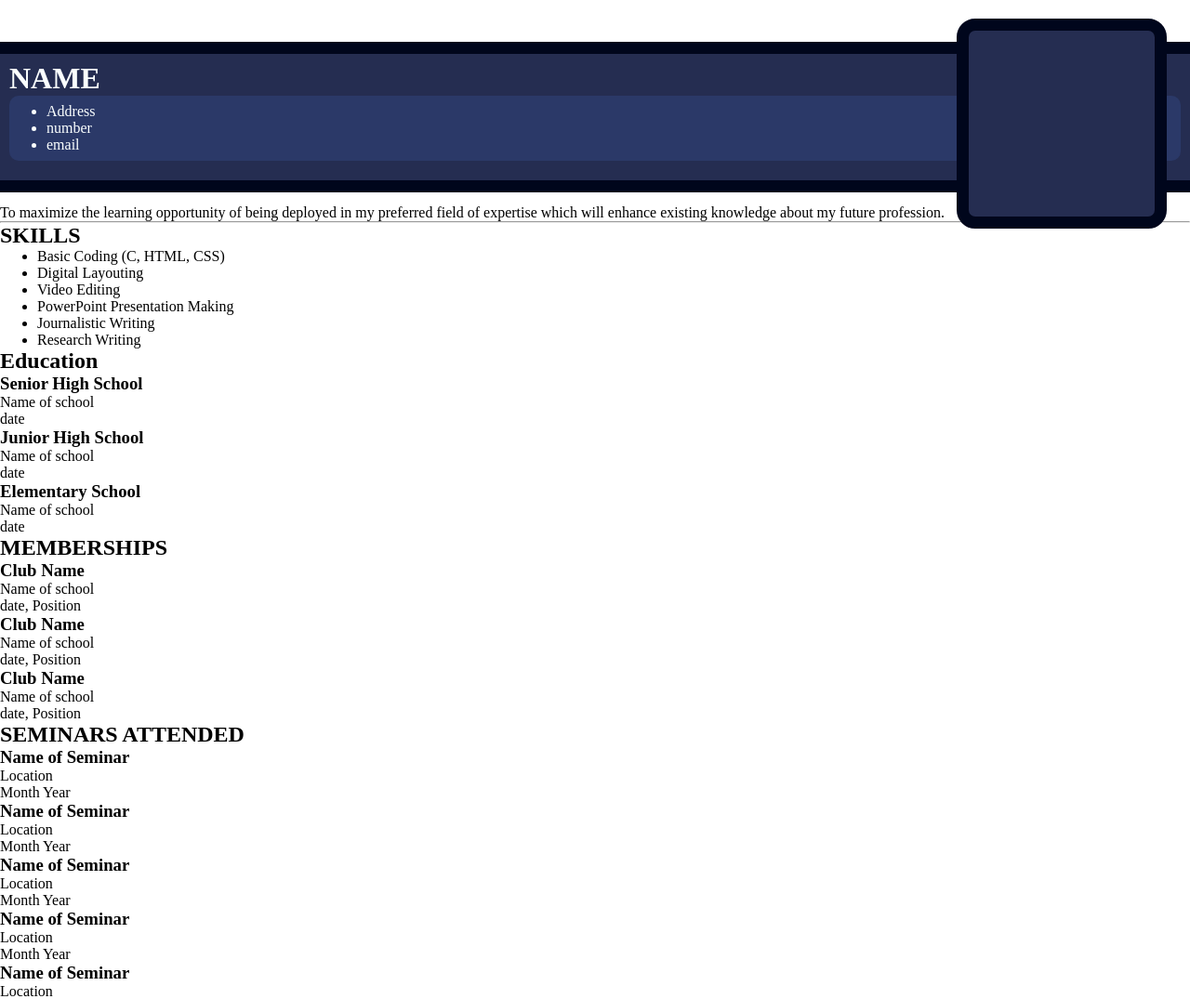
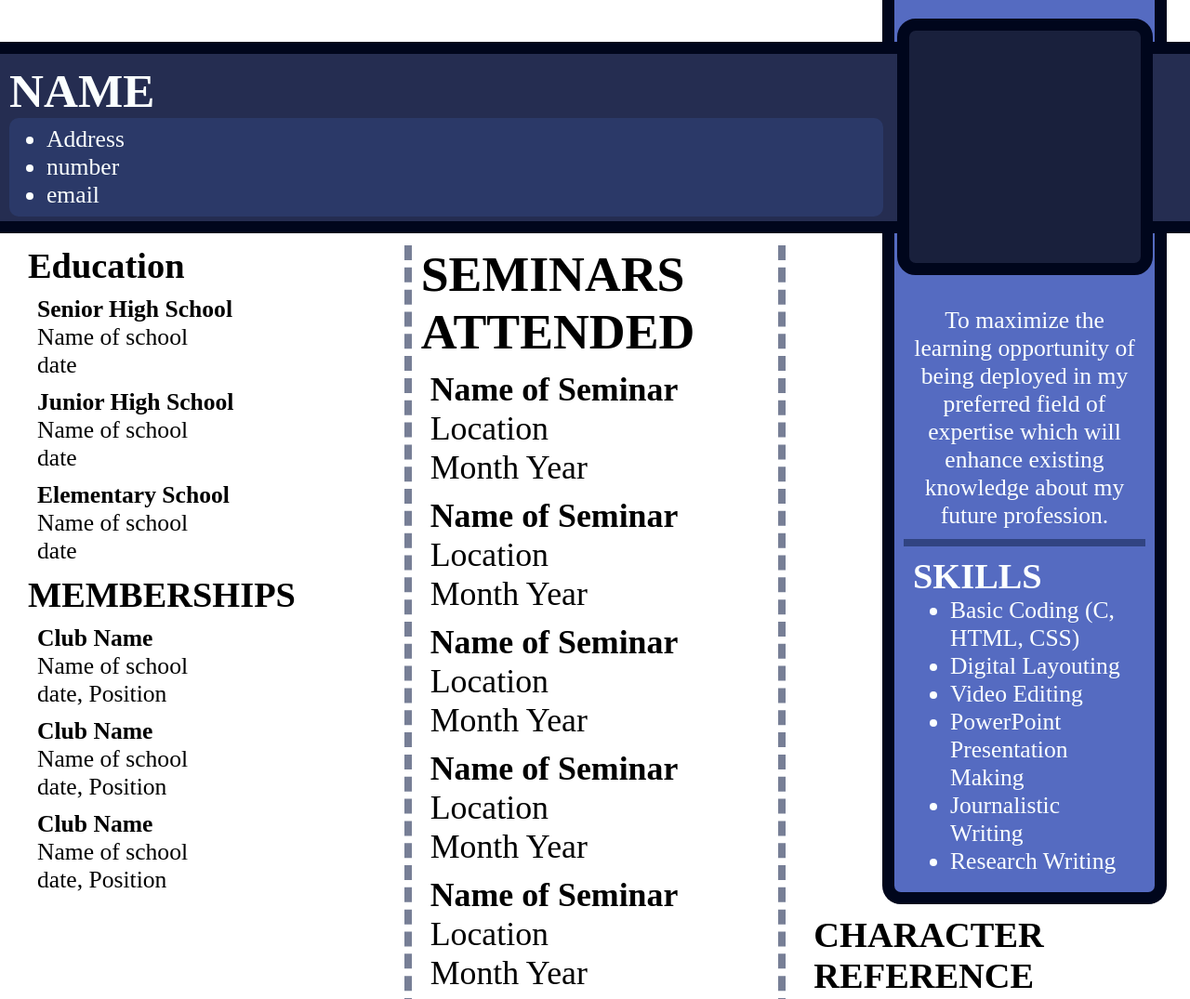
Before and after one commit to sphKoding/Varchive, a plain HTML site: page Prince Resume/index.html in a window 1280 px wide. Shown: the top 1075 px of the page at 93% size. Drawn offline with Linux system fonts and the light colour scheme.

Commit message:
update Merge from main

```diff
--- a/Prince Resume/index.html
+++ b/Prince Resume/index.html
@@ -21,10 +21,10 @@
  </header>
  <div class="profile"></div>
 
-
  <aside>
   <p>To maximize the learning opportunity of being deployed in my preferred field of expertise which will enhance existing knowledge about my future profession.</p>
   <hr>
+  <section class="skills">
    <h2>SKILLS</h2>
    <ul>
     <li>Basic Coding (C, HTML, CSS) </li>
@@ -34,66 +34,73 @@
     <li>Journalistic Writing</li>
     <li>Research Writing</li>
    </ul>
+  </section>
  </aside>
-<section>
+
+<section class="flex">
+ <div>
   <h2>Education</h2>
-  <h3>Senior High School</h3>
    <p>
+    <strong>Senior High School</strong> <br>
    Name of school <br>
    date
    </p>
-  <h3>Junior High School</h3>
    <p>
+    <strong>Junior High School</strong> <br>
    Name of school <br>
    date
    </p>
-  <h3>Elementary School</h3>
    <p>
+    <strong>Elementary School</strong> <br>
    Name of school <br>
    date
    </p>
   <h2>MEMBERSHIPS</h2>
-  <h3>Club Name</h3>
    <p>
+    <strong>Club Name</strong> <br>
      Name of school <br>
      date, Position
    </p>
-  <h3>Club Name</h3>
    <p>
+    <strong>Club Name</strong> <br>
    Name of school <br>
    date, Position
    </p>
-  <h3>Club Name</h3>
    <p>
+    <strong>Club Name</strong> <br>
    Name of school <br>
    date, Position
    </p>
+ </div>
+ <div class="seminar">
   <h2>SEMINARS ATTENDED</h2>
-  <h3>Name of Seminar</h3>
    <p>
+    <strong>Name of Seminar</strong> <br>
     Location <br>
     Month Year
    </p>
-  <h3>Name of Seminar</h3>
    <p>
+    <strong>Name of Seminar</strong> <br>
     Location <br>
     Month Year
    </p>
-  <h3>Name of Seminar</h3>
    <p>
+    <strong>Name of Seminar</strong> <br>
     Location <br>
     Month Year
    </p>
-  <h3>Name of Seminar</h3>
    <p>
+    <strong>Name of Seminar</strong> <br>
     Location <br>
     Month Year
    </p>
-  <h3>Name of Seminar</h3>
    <p>
+    <strong>Name of Seminar</strong> <br>
     Location <br>
     Month Year
    </p>
+ </div>
+ <div class="reference">
   <h2>CHARACTER REFERENCE</h2>
   <p>
    <strong>Name</strong> <br>
@@ -107,6 +114,7 @@
    position <br>
    number
   </p>
+ </div>
 </section>
 <footer>
  <p>I hereby declare that all the information contained in this resume is in accordance with facts or truths of my knowledge.</p>
--- a/Prince Resume/style.css
+++ b/Prince Resume/style.css
@@ -1,9 +1,18 @@
 * {
  margin: 0px;
 }
+body {
+ font-size: 1.6em;
+}
+section {
+ margin: 10px 10px 10px 10px;
+}
+p {
+ margin: 10px 10px 10px 10px;
+}
 
 .header {
- height: 120px;
+ height: auto;
  margin: 45px 0px 13px 0px;
  border: 13px #00061C;
  border-style: solid none solid none;
@@ -13,7 +22,7 @@
  border-bottom-style: none;
  border-left-style: solid;
  */
- padding: 8px 10px 8px 10px;
+ padding: 10px 330px 5px 10px;
  background: #252D51;
  color: #FBFFFF;
  /*
@@ -26,18 +35,107 @@
  border-radius: 10px;
  padding: 8px 20px 8px 40px;
  background: #2B3968;
+ /*
  display: flex;
  flex-wrap: wrap;
  flex-direction: column;
+ */
 }
 .profile {
- width: 200px;
- height: 200px;
+ width: 249px;
+ height: 250px;
  border: 13px solid #00061C;
  border-radius: 20px;
- background: #252D51;
+ background: #19203C;
  position: absolute;
- right: 25px;
+ right: 40px;
  top: 20px;
  z-index: 1;
 }
+
+aside {
+ width: 260px;
+ height: auto;
+ border: 13px #00061C;
+ border-style: none solid solid solid;
+ border-radius: 0px 0px 20px 20px;
+ padding: 320px 10px 8px 10px;
+ background: #556BC1;
+ position: absolute;
+ right: 25px;
+ top: 0px;
+ z-index: -1;
+ color: #FBFFFF;
+}
+aside > p {
+ text-align: center;
+}
+hr {
+ height: 8px;
+ border: none;
+ background: #314482;
+}
+.skills {
+ margin: 10px 10px 10px 10px;
+}
+
+.flex {
+ /* border: 1px solid black; */
+ position: static;
+ z-index: -2;
+ display: flex;
+}
+.flex div {
+ width: 35%;
+ margin: 0px 10px 0px 10px;
+ /* border: 1px solid black; */
+ padding: 0px 10px 0px 10px;
+ /* font-size: 1.4em; */
+}
+.flex > .seminar {
+ border: 8px #777F96;
+ border-style: none dashed none dashed;
+ font-size: 1.4em;
+}
+.flex > .reference {
+ padding: 720px 10px 10px 10px;
+}
+
+footer {
+ background: #D4DBEE;
+ border: 2px solid #566CBE;
+ border-radius: 10px;
+ margin: 10px;
+ position: static;
+ /* bottom: 0px; */
+ z-index: -2;
+}
+
+/* responsive for mobile */
+@media screen and (max-width: 480px) {
+ body {
+  font-size: 1em;
+ }
+ .header{
+  margin: 300px 0px 13px 0px;
+ }
+ .header > ul {
+  padding: 8px 300px 8px 40px;
+ }
+ aside {
+  padding: 470px 10px 8px 10px;
+ }
+ .flex {
+  margin: 400px 10px 10px 10px;
+  flex-direction: column;
+ }
+ .flex div {
+  width: 90%;
+ }
+ .flex > .seminar {
+  border-style: dashed none dashed none;
+ }
+ .flex > .reference {
+ padding: 10px 10px 10px 10px;
+ }
+}
```
Also changed, not shown: 1 other file. Lines whose indentation alone changed are shown as unchanged.
